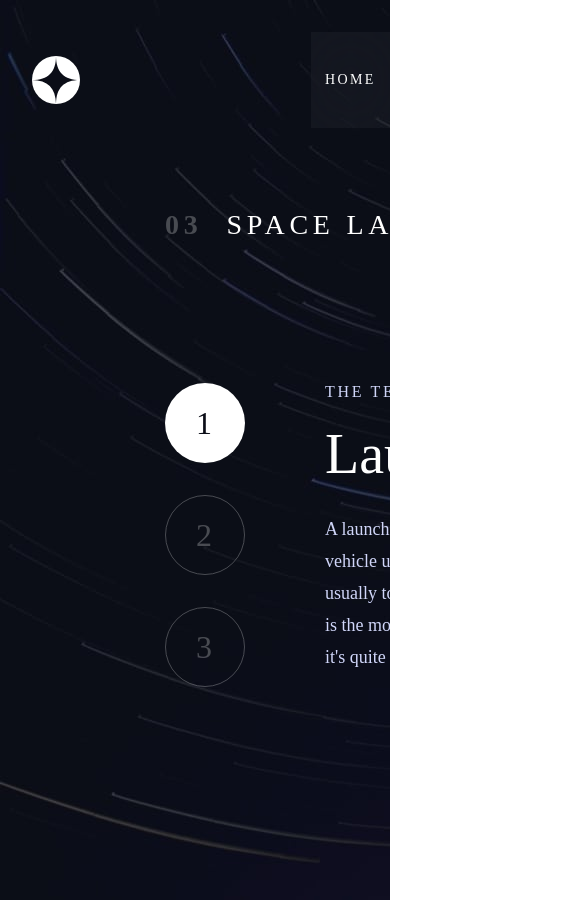
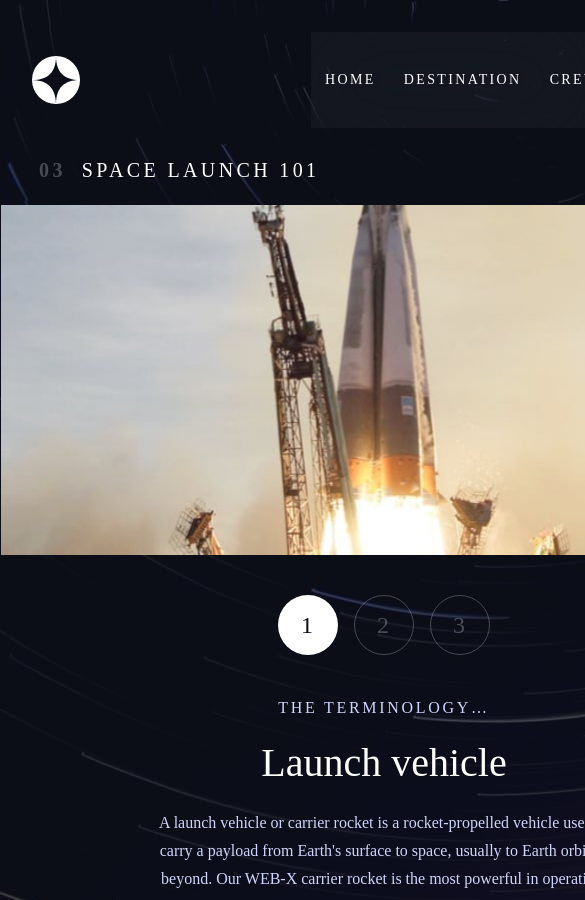
Before and after one commit to dvelatcodes/space-tourism-website, a Next.js app: page /technology in a window 390 px wide. Shown: the top 900 px of the page, 585 px wide, since content can reach past the window. Built offline with nearby package versions, Linux system fonts and the light colour scheme; a web font is replaced by a local one.

Commit message:
done with mobile view texh page

```diff
--- a/app/technology/index.scss
+++ b/app/technology/index.scss
@@ -25,6 +25,18 @@
     padding-bottom: 0;
   }
 
+  @media screen and (max-width: 768px) {
+    width: 768px;
+    height: 1024px;
+    background-image: url('/assets/technology/background-technology-tablet.jpg');
+  }
+
+  @media screen and (max-width: 375px) {
+    width: 375px;
+    height: 710px;
+    background-image: url('/assets/technology/background-technology-mobile.jpg');
+  }
+
   .tech-main {
     width: fit-content;
     height: fit-content;
@@ -34,6 +46,11 @@
     @media screen and (min-height: 630px) {
       margin-top: 76px;
     }
+    @media screen and (max-width: 768px) {
+      padding-left: 0;
+      padding-top: 27px;
+      margin: auto;
+    }
 
     h5 {
       color: #fff;
@@ -41,7 +58,18 @@
       font-size: 28px;
       font-weight: 400;
       letter-spacing: 4.725px;
+      @media screen and (max-width: 768px) {
+        font-size: 20px;
+        letter-spacing: 3.375px;
+        margin: 0 0 20px 38.5px;
+      }
 
+      @media screen and (max-width: 375px) {
+        text-align: center;
+        font-size: 16px;
+        letter-spacing: 2.7px;
+        margin: 0 0 0 0;
+      }
       span {
         color: #fff;
         font-family: Barlow Condensed;
@@ -50,6 +78,16 @@
         letter-spacing: 4.725px;
         opacity: 0.25;
         margin-right: 24px;
+        @media screen and (max-width: 768px) {
+          font-size: 20px;
+          letter-spacing: 3.375px;
+          margin-right: 16px;
+        }
+        @media screen and (max-width: 375px) {
+          text-align: center;
+          font-size: 16px;
+          letter-spacing: 2.7px;
+        }
       }
     }
 
@@ -58,6 +96,19 @@
       height: fit-content;
       display: flex;
 
+      @media screen and (max-width: 768px) {
+        flex-direction: column-reverse;
+        align-items: center;
+      }
+
+      .left {
+        width: fit-content;
+        height: fit-content;
+        display: flex;
+        @media screen and (max-width: 768px) {
+          flex-direction: column;
+          padding-top: 40px;
+        }
         .tech-circles {
           width: fit-content;
           height: fit-content;
@@ -68,7 +119,11 @@
           @media screen and (min-height: 630px) {
             margin-top: 137px;
           }
-
+          @media screen and (max-width: 768px) {
+            flex-direction: row;
+            margin: 30px 0 0 0;
+            margin: auto;
+          }
           .circle {
             width: 80px;
             height: 80px;
@@ -81,6 +136,15 @@
             align-items: center;
             cursor: pointer;
 
+            @media screen and (max-width: 768px) {
+              width: 60px;
+              height: 60px;
+            }
+            @media screen and (max-width: 375px) {
+              width: 40px;
+              height: 40px;
+            }
+
             span {
               color: #fff;
               text-align: center;
@@ -90,10 +154,19 @@
               font-weight: 400;
               line-height: normal;
               letter-spacing: 2px;
+              @media screen and (max-width: 768px) {
+                font-size: 24px;
+              }
+              @media screen and (max-width: 375px) {
+                font-size: 16px;
+              }
             }
 
             &:hover {
               opacity: 1;
+              @media screen and (max-width: 768px) {
+                display: none;
+              }
             }
           }
           // selected circle
@@ -107,6 +180,14 @@
             justify-content: center;
             align-items: center;
             cursor: pointer;
+            @media screen and (max-width: 768px) {
+              width: 60px;
+              height: 60px;
+            }
+            @media screen and (max-width: 375px) {
+              width: 40px;
+              height: 40px;
+            }
 
             span {
               color: #0b0d17;
@@ -117,25 +198,36 @@
               font-weight: 400;
               line-height: normal;
               letter-spacing: 2px;
+              @media screen and (max-width: 768px) {
+                font-size: 24px;
+              }
+              @media screen and (max-width: 375px) {
+                font-size: 16px;
+              }
             }
           }
 
           div:nth-child(1),
           div:nth-child(2) {
             margin-bottom: 32px;
+            @media screen and (max-width: 768px) {
+              margin: 0 16px 0 0;
             }
           }
-
-      .tech-content {
-        width: fit-content;
-        height: fit-content;
-        display: flex;
+        }
 
         .content {
           margin: 50px 160.37px 0 0;
 
           @media screen and (min-height: 630px) {
             margin-top: 137px;
+          }
+
+          @media screen and (max-width: 768px) {
+            margin: 44px 0 0 0;
+          }
+          @media screen and (max-width: 375px) {
+            margin-top: 26px;
           }
 
           h6 {
@@ -147,6 +239,15 @@
             line-height: normal;
             letter-spacing: 2.7px;
             margin-bottom: 11px;
+            @media screen and (max-width: 768px) {
+              text-align: center;
+              margin-bottom: 16px;
+            }
+            @media screen and (max-width: 375px) {
+              margin-bottom: 9px;
+              font-size: 14px;
+              letter-spacing: 2.362px;
+            }
           }
           h1 {
             color: #fff;
@@ -155,6 +256,15 @@
             font-style: normal;
             font-weight: 400;
             margin-bottom: 17px;
+            @media screen and (max-width: 768px) {
+              text-align: center;
+              margin-bottom: 16px;
+              font-size: 40px;
+            }
+            @media screen and (max-width: 375px) {
+              margin-bottom: 9px;
+              font-size: 24px;
+            }
           }
           p {
             width: 444px;
@@ -164,16 +274,41 @@
             font-style: normal;
             font-weight: 400;
             line-height: 32px;
+            @media screen and (max-width: 768px) {
+              text-align: center;
+              width: 458px;
+              font-size: 16px;
+              line-height: 28px;
+            }
+            @media screen and (max-width: 375px) {
+              width: 327px;
+              font-size: 15px;
+              line-height: 25px;
             }
           }
+        }
+      }
+
+      .tech-content {
+        width: fit-content;
+        height: fit-content;
+        // display: flex;
 
         .tImg {
           height: 400px;
           @media screen and (min-height: 630px) {
             height: 527px;
           }
+          @media screen and (max-width: 768px) {
+            width: 767px;
+            height: 350px;
+          }
+          @media screen and (max-width: 375px) {
+            width: 373px;
+            height: 245px;
           }
         }
       }
     }
   }
+}
--- a/app/technology/page.jsx
+++ b/app/technology/page.jsx
@@ -8,6 +8,7 @@ const Technology = () => {
   const circles = [1, 2, 3];
   const [picked, setPicked] = useState(0);
   const [data, setData] = useState(null);
+  const [currentWidth, setCurrentWidth] = useState(800);
   // get tech data
   const getData = () => {
     fetch('/data.json', {
@@ -30,6 +31,10 @@ const Technology = () => {
     getData();
   }, []);
 
+  useEffect(() => {
+    setCurrentWidth(window.innerWidth);
+  }, [currentWidth]);
+
   return (
     <div className='techContainer'>
       <Navbar />
@@ -39,12 +44,15 @@ const Technology = () => {
           SPACE LAUNCH 101
         </h5>
         <div className='tech-sections'>
+          <div className='left'>
             <div className='tech-circles'>
               {circles.map((circle, index) => {
                 return (
                   <div
                     key={index}
-                  className={`${picked === index ? 'activeCircle' : 'circle'}`}
+                    className={`${
+                      picked === index ? 'activeCircle' : 'circle'
+                    }`}
                     onClick={() => trigger(index)}
                   >
                     {<span>{circle}</span>}
@@ -53,14 +61,21 @@ const Technology = () => {
               })}
             </div>
             {data !== null && data.length > 0 && (
-            <div className='tech-content'>
               <div className='content'>
                 <h6>THE TERMINOLOGY…</h6>
                 <h1>{data[picked].name}</h1>
                 <p>{data[picked].description}</p>
               </div>
+            )}
+          </div>
+          {data !== null && data.length > 0 && (
+            <div className='tech-content'>
               <Image
-                src={data[picked].images.portrait}
+                src={
+                  currentWidth <= 768
+                    ? data[picked].images.landscape
+                    : data[picked].images.portrait
+                }
                 alt='tech-image'
                 width={515.311}
                 height={527}
--- a/public/data.json
+++ b/public/data.json
@@ -92,7 +92,7 @@
       "name": "Launch vehicle",
       "images": {
         "portrait": "/assets/technology/image-launch-vehicle-portrait.jpg",
-        "landscape": "./assets/technology/image-launch-vehicle-landscape.jpg"
+        "landscape": "/assets/technology/image-launch-vehicle-landscape.jpg"
       },
       "description": "A launch vehicle or carrier rocket is a rocket-propelled vehicle used to carry a payload from Earth's surface to space, usually to Earth orbit or beyond. Our WEB-X carrier rocket is the most powerful in operation. Standing 150 metres tall, it's quite an awe-inspiring sight on the launch pad!"
     },
@@ -100,7 +100,7 @@
       "name": "Spaceport",
       "images": {
         "portrait": "/assets/technology/image-spaceport-portrait.jpg",
-        "landscape": "./assets/technology/image-spaceport-landscape.jpg"
+        "landscape": "/assets/technology/image-spaceport-landscape.jpg"
       },
       "description": "A spaceport or cosmodrome is a site for launching (or receiving) spacecraft, by analogy to the seaport for ships or airport for aircraft. Based in the famous Cape Canaveral, our spaceport is ideally situated to take advantage of the Earth’s rotation for launch."
     },
@@ -108,7 +108,7 @@
       "name": "Space capsule",
       "images": {
         "portrait": "/assets/technology/image-space-capsule-portrait.jpg",
-        "landscape": "./assets/technology/image-space-capsule-landscape.jpg"
+        "landscape": "/assets/technology/image-space-capsule-landscape.jpg"
       },
       "description": "A space capsule is an often-crewed spacecraft that uses a blunt-body reentry capsule to reenter the Earth's atmosphere without wings. Our capsule is where you'll spend your time during the flight. It includes a space gym, cinema, and plenty of other activities to keep you entertained."
     }
```
Lines whose indentation alone changed are shown as unchanged.
